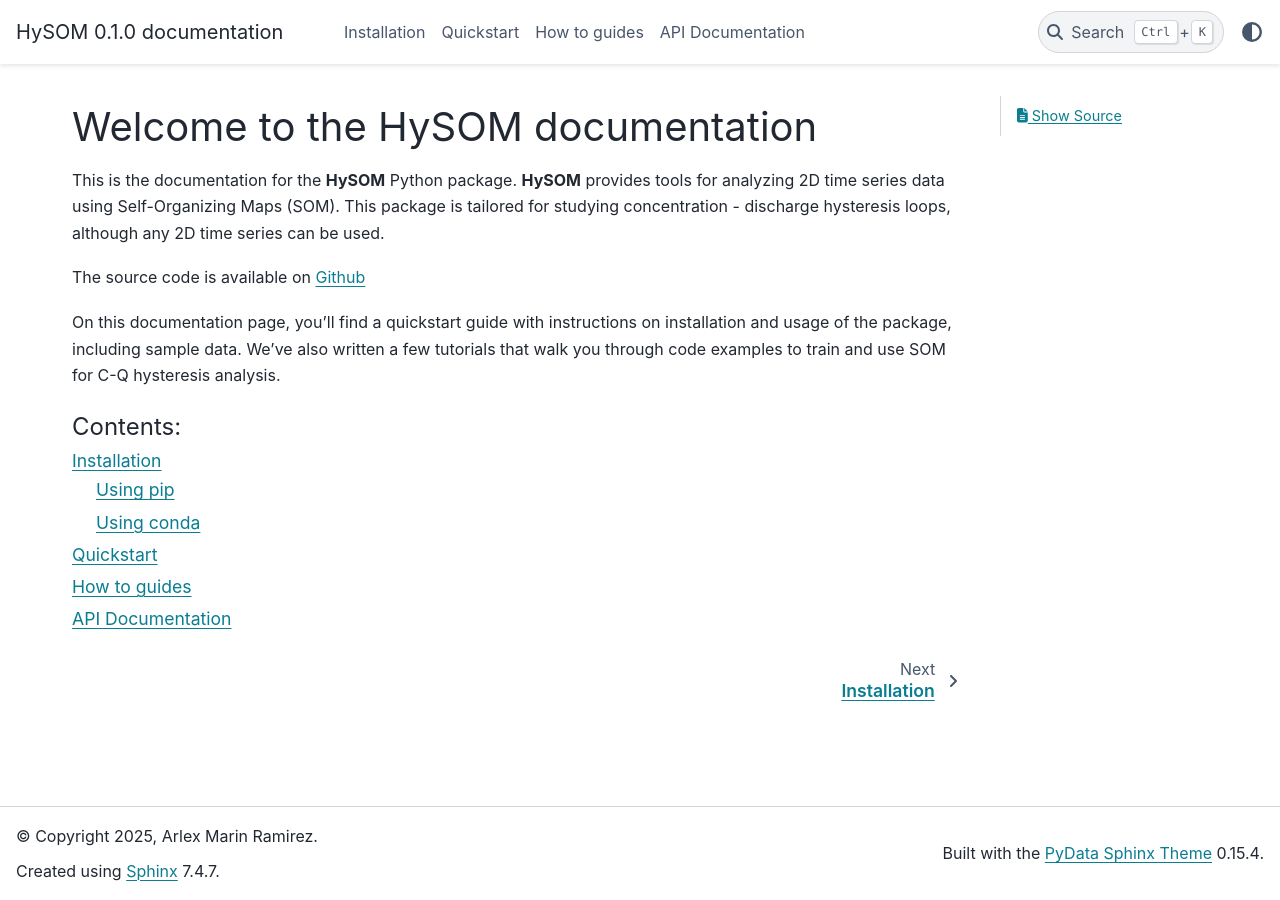
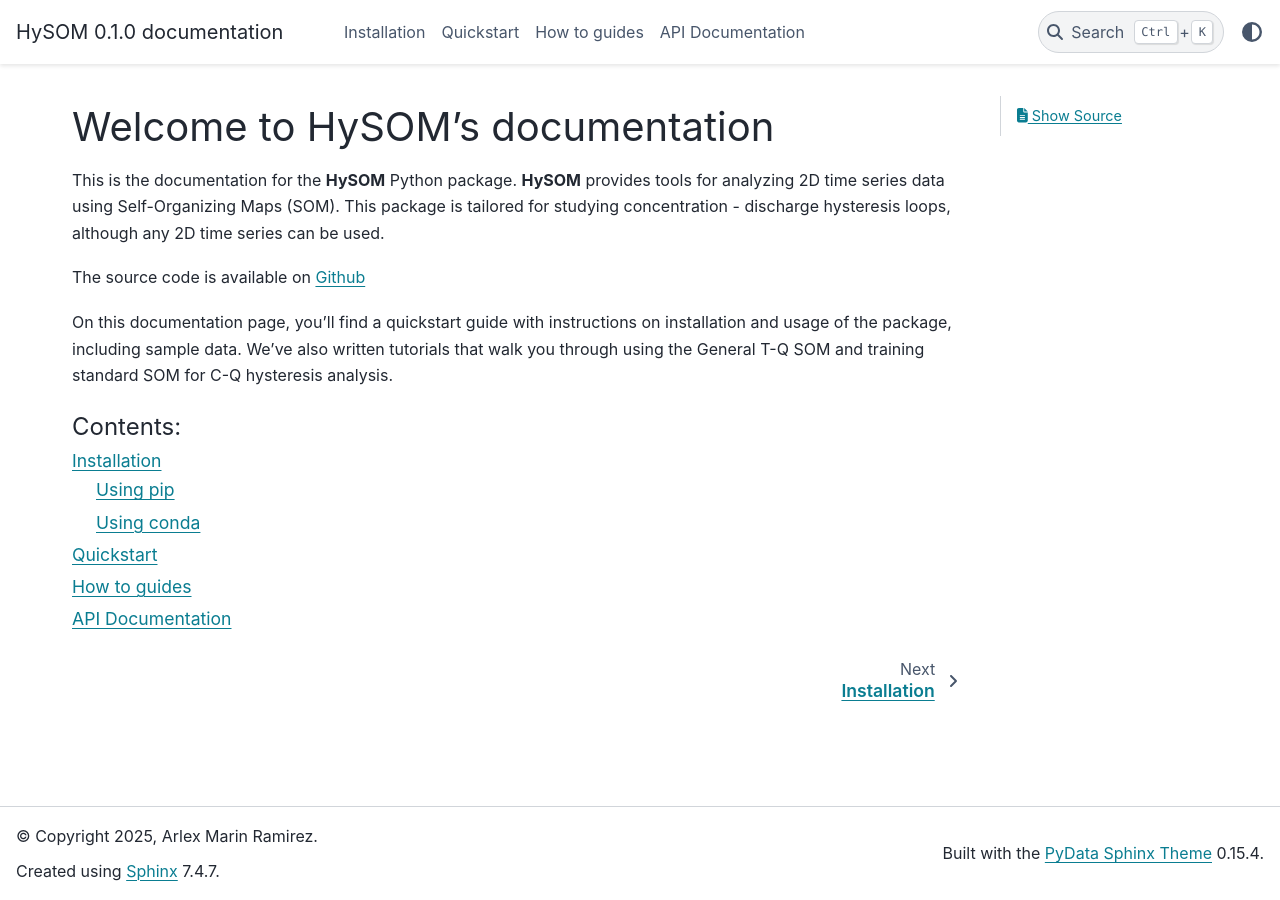
Before and after one commit to ArlexMR/HySOM, a Sphinx documentation site: the page built from docs/index.rst, in a window 1280 px wide. Built offline with Sphinx 7.4.7 and the PyData theme 0.15.4, drawn with Linux system fonts in a browser that asks for light colours; pages that are not in the unit, such as notebooks, are missing from menus.

```diff
--- a/docs/index.rst
+++ b/docs/index.rst
@@ -3,14 +3,14 @@
    You can adapt this file completely to your liking, but it should at least
    contain the root `toctree` directive.
 
-Welcome to the HySOM documentation
+Welcome to HySOM's documentation
 ===========================================================
 
 This is the documentation for the **HySOM** Python package. **HySOM** provides tools for analyzing 2D time series data using Self-Organizing Maps (SOM). This package is tailored for studying concentration - discharge hysteresis loops, although any 2D time series can be used.
 
-The source code is available on `Github <https://github.com/ArlexMR/C-Q-Hysteresis-analysis-tools->`_
+The source code is available on `Github <https://github.com/ArlexMR/HySOM>`_
 
-On this documentation page, you’ll find a quickstart guide with instructions on installation and usage of the package, including sample data. We’ve also written a few tutorials that walk you through code examples to train and use SOM for C-Q hysteresis analysis.
+On this documentation page, you’ll find a quickstart guide with instructions on installation and usage of the package, including sample data. We’ve also written tutorials that walk you through using the General T-Q SOM and training standard SOM for C-Q hysteresis analysis.
 
 
 .. toctree::
```
Also changed, not shown: README.md (+1 -1 lines), 2 other files.
